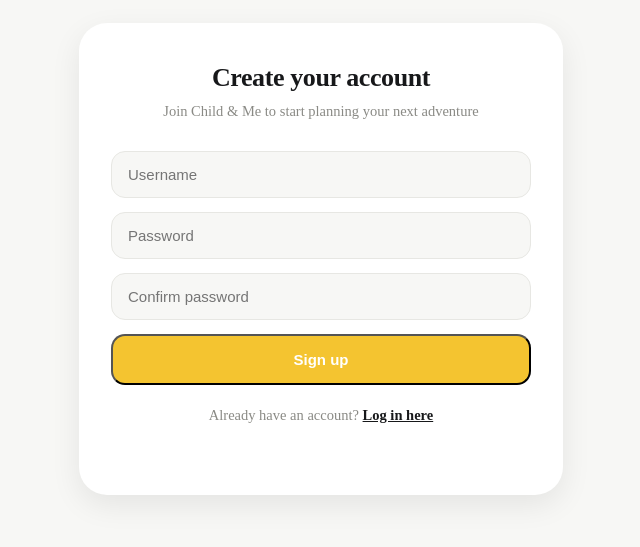
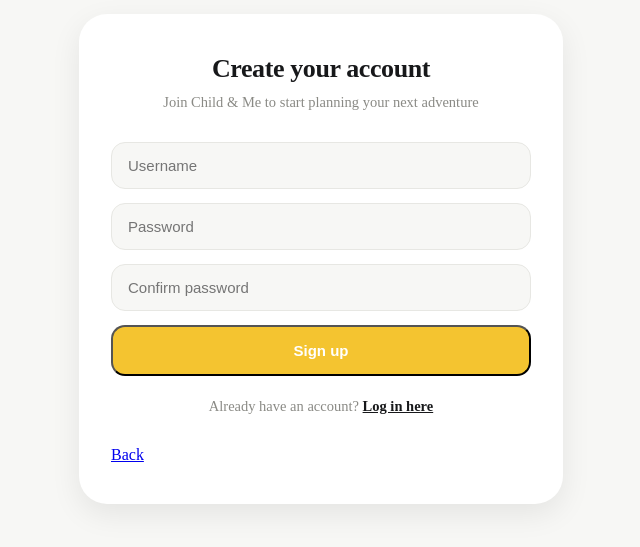
Before and after one commit to JGiles03/Project-Delta, a React (Vite) app in the folder project-delta-frontend/: page /signup in a window 1280 px wide. Shown: the part 165-712 px from the top of the page, without its empty margins (319-959 px from the left). Built offline with nearby package versions, Linux system fonts and the light colour scheme.

Commit message:
Added continue ti guest btn and back btn

```diff
--- a/project-delta-frontend/src/App.tsx
+++ b/project-delta-frontend/src/App.tsx
@@ -16,6 +16,7 @@ function App() {
           <Route path='list' element={<ListPage />} />
           <Route path='account' element={<AccountPage />}/>
         </Route>
+        {/* <Route path='/*' element={<h1>Page Not found</h1>} /> */}
       </Routes>
     </>
   )
--- a/project-delta-frontend/src/Pages/HomePage/index.tsx
+++ b/project-delta-frontend/src/Pages/HomePage/index.tsx
@@ -12,6 +12,7 @@ export default function HomePage() {
         <div className="home-actions">
           <Link to="/signup" className="btn-primary">Sign up</Link>
           <Link to="/login" className="btn-secondary">Log in</Link>
+            <Link to="/home" className="btn-secondary">Continue as a guest</Link>
         </div>
       </div>
     </div>
--- a/project-delta-frontend/src/Pages/LoginPage/index.tsx
+++ b/project-delta-frontend/src/Pages/LoginPage/index.tsx
@@ -59,6 +59,7 @@ function handleSubmit(e : React.SubmitEvent){
         <p className="auth-switch">
           Don't have an account? <Link to="/signup">Sign up here</Link>
         </p>
+        <Link to='/'>Back</Link>
       </div>
     </div>
   );
--- a/project-delta-frontend/src/Pages/SignupPage/index.tsx
+++ b/project-delta-frontend/src/Pages/SignupPage/index.tsx
@@ -69,6 +69,7 @@ function handleSubmit(e : React.SubmitEvent){
         <p className="auth-switch">
           Already have an account? <Link to="/login">Log in here</Link>
         </p>
+        <Link to='/'>Back</Link>
       </div>
     </div>
   );
```
